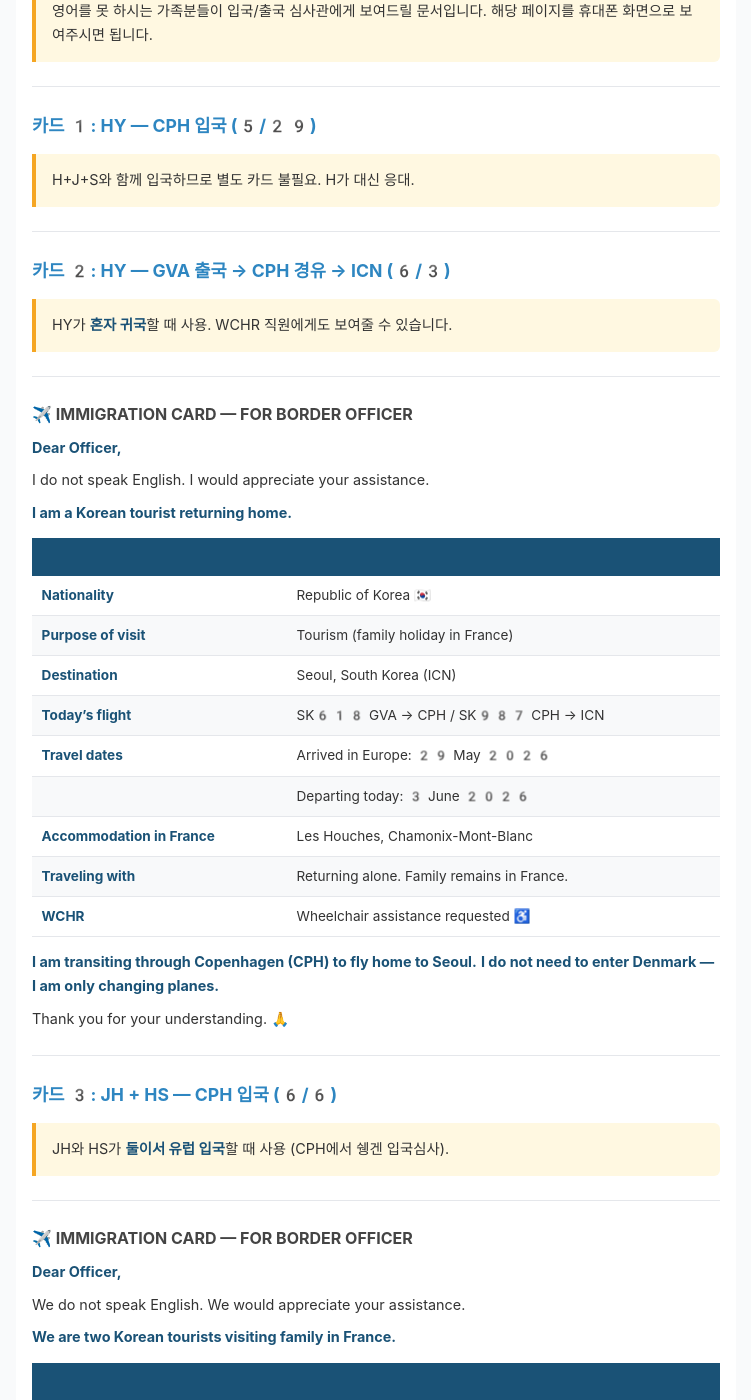
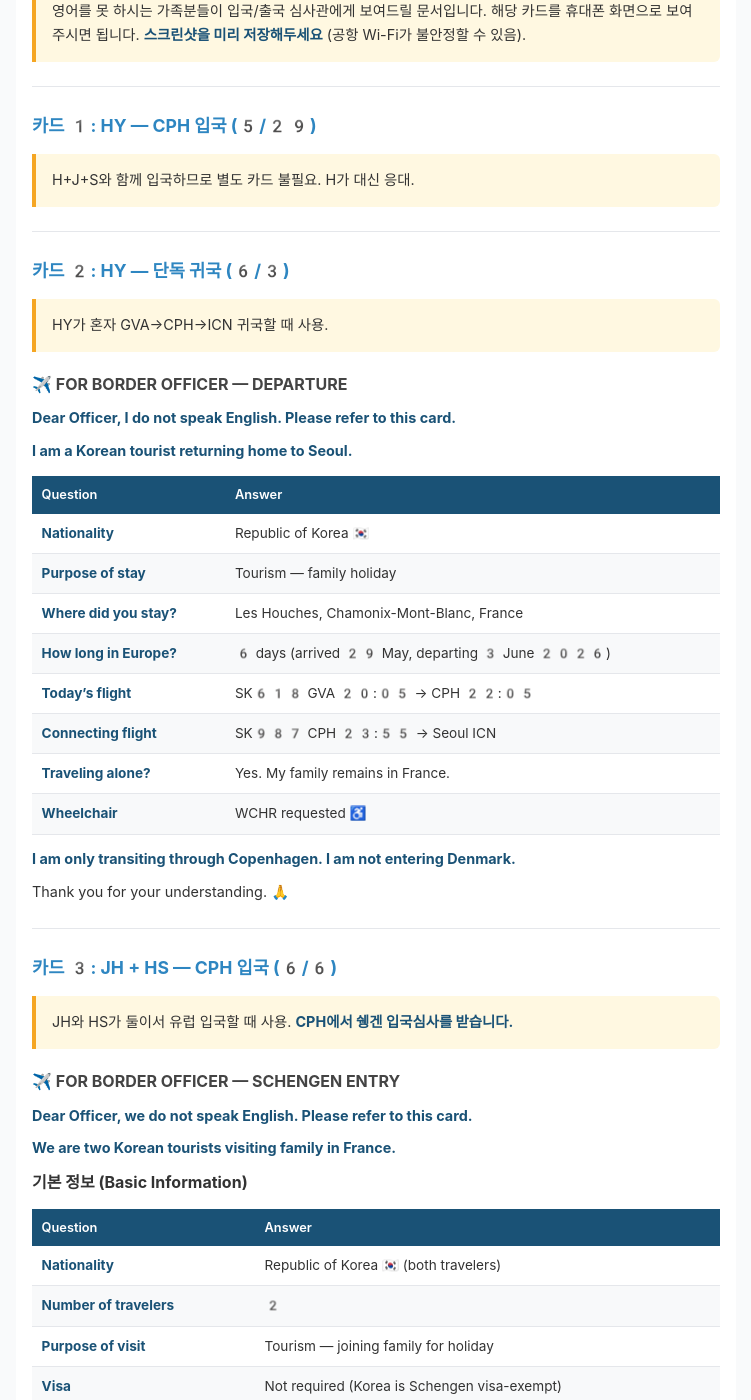
Before and after one commit to hyeokinro/travel-montblanc-2026, a Jekyll site: the page built from docs/immigration-cards.md, in a window 1280 px wide and 1400 px high, scrolled down 328 px. Shown: the whole window, without its empty margins (264-1015 px from the left). Built offline with Jekyll 4.4.1, drawn with Linux system fonts in a browser that asks for light colours; our own code applies the rules of GitHub Pages for plain Markdown files; some of the changed text lies outside the part shown.

Commit message:
Enhanced immigration cards with full Q&A
- Added: accommodation address, contact phone, financial means
- Added: common border officer questions with Korean guide
- Added: list of supporting documents to prepare
- Added: usage tips (screenshots, key English words)
- Card 2 (HY departure): stay duration, accommodation details
- Card 3 (JH+HS entry): full Schengen entry info including
  accommodation, family contact, finances, insurance, return ticket

```diff
--- a/docs/immigration-cards.md
+++ b/docs/immigration-cards.md
@@ -7,7 +7,8 @@ layout: default
 [← 메인으로 돌아가기](../)
 
 > 영어를 못 하시는 가족분들이 입국/출국 심사관에게 보여드릴 문서입니다.
-> 해당 페이지를 휴대폰 화면으로 보여주시면 됩니다.
+> 해당 카드를 휴대폰 화면으로 보여주시면 됩니다.
+> **스크린샷을 미리 저장해두세요** (공항 Wi-Fi가 불안정할 수 있음).
 
 ---
 
@@ -17,34 +18,28 @@ layout: default
 
 ---
 
-## 카드 2: HY — GVA 출국 → CPH 경유 → ICN (6/3)
+## 카드 2: HY — 단독 귀국 (6/3)
 
-> HY가 **혼자 귀국**할 때 사용. WCHR 직원에게도 보여줄 수 있습니다.
+> HY가 혼자 GVA→CPH→ICN 귀국할 때 사용.
 
----
+### ✈️ FOR BORDER OFFICER — DEPARTURE
 
-### ✈️ IMMIGRATION CARD — FOR BORDER OFFICER
+**Dear Officer, I do not speak English. Please refer to this card.**
 
-**Dear Officer,**
+**I am a Korean tourist returning home to Seoul.**
 
-I do not speak English. I would appreciate your assistance.
+| Question | Answer |
+|----------|--------|
+| **Nationality** | Republic of Korea 🇰🇷 |
+| **Purpose of stay** | Tourism — family holiday |
+| **Where did you stay?** | Les Houches, Chamonix-Mont-Blanc, France |
+| **How long in Europe?** | 6 days (arrived 29 May, departing 3 June 2026) |
+| **Today's flight** | SK618 GVA 20:05 → CPH 22:05 |
+| **Connecting flight** | SK987 CPH 23:55 → Seoul ICN |
+| **Traveling alone?** | Yes. My family remains in France. |
+| **Wheelchair** | WCHR requested ♿ |
 
-**I am a Korean tourist returning home.**
-
-| | |
-|---|---|
-| **Nationality** | Republic of Korea 🇰🇷 |
-| **Purpose of visit** | Tourism (family holiday in France) |
-| **Destination** | Seoul, South Korea (ICN) |
-| **Today's flight** | SK618 GVA → CPH / SK987 CPH → ICN |
-| **Travel dates** | Arrived in Europe: 29 May 2026 |
-| | Departing today: 3 June 2026 |
-| **Accommodation in France** | Les Houches, Chamonix-Mont-Blanc |
-| **Traveling with** | Returning alone. Family remains in France. |
-| **WCHR** | Wheelchair assistance requested ♿ |
-
-**I am transiting through Copenhagen (CPH) to fly home to Seoul.**
-**I do not need to enter Denmark — I am only changing planes.**
+**I am only transiting through Copenhagen. I am not entering Denmark.**
 
 Thank you for your understanding. 🙏
 
@@ -52,52 +47,115 @@ Thank you for your understanding. 🙏
 
 ## 카드 3: JH + HS — CPH 입국 (6/6)
 
-> JH와 HS가 **둘이서 유럽 입국**할 때 사용 (CPH에서 쉥겐 입국심사).
+> JH와 HS가 둘이서 유럽 입국할 때 사용.
+> **CPH에서 쉥겐 입국심사를 받습니다.**
 
----
+### ✈️ FOR BORDER OFFICER — SCHENGEN ENTRY
 
-### ✈️ IMMIGRATION CARD — FOR BORDER OFFICER
-
-**Dear Officer,**
-
-We do not speak English. We would appreciate your assistance.
+**Dear Officer, we do not speak English. Please refer to this card.**
 
 **We are two Korean tourists visiting family in France.**
 
-| | |
-|---|---|
+#### 기본 정보 (Basic Information)
+
+| Question | Answer |
+|----------|--------|
 | **Nationality** | Republic of Korea 🇰🇷 (both travelers) |
 | **Number of travelers** | 2 |
-| **Purpose of visit** | Tourism (joining family in France) |
-| **Destination** | Les Houches, Chamonix-Mont-Blanc, France |
+| **Purpose of visit** | Tourism — joining family for holiday |
+| **Visa** | Not required (Korea is Schengen visa-exempt) |
+
+#### 여행 일정 (Travel Schedule)
+
+| Question | Answer |
+|----------|--------|
 | **Today's flight** | SK988 ICN → CPH / SK613 CPH → GVA |
-| **Travel dates** | Arriving: 6 June 2026 |
-| | Departing Europe: 11 June 2026 |
-| **Return flight** | SK618 GVA → CPH / SK987 CPH → ICN |
-| **Accommodation** | Les Houches, Chamonix-Mont-Blanc, France |
-| **Family contact in France** | Son-in-law / nephew is waiting at GVA airport |
-| **WCHR** | Wheelchair assistance requested ♿ (both) |
+| **Final destination** | Les Houches, Chamonix-Mont-Blanc, **France** |
+| **Arrival in Europe** | 6 June 2026 |
+| **Departure from Europe** | 11 June 2026 |
+| **Length of stay** | 5 days |
+| **Return flight** | SK618 GVA → CPH → ICN on 11 June 2026 |
 
-**We are transiting through Copenhagen (CPH) to reach Geneva (GVA), Switzerland.**
-**Our final destination is France.**
+#### 숙소 (Accommodation)
+
+| Question | Answer |
+|----------|--------|
+| **Hotel/Apartment** | Cristal Des Alpes |
+| **Address** | 10 Chemin du Bourgeat, 74310 Les Houches, France |
+| **Booked via** | Booking.com (confirmation available on phone) |
+
+#### 가족/연락처 (Family Contact in France)
+
+| Question | Answer |
+|----------|--------|
+| **Who are you visiting?** | Son / Son-in-law — already in France |
+| **Contact phone** | *(H의 프랑스 현지 번호 또는 한국 번호 기입)* |
+| **Picking you up?** | Yes, family member is waiting at GVA airport |
+
+#### 재정 (Financial Means)
+
+| Question | Answer |
+|----------|--------|
+| **Who is paying?** | Family member (son / son-in-law) |
+| **Do you have money/cards?** | Yes — credit card and cash (EUR) |
+
+#### 기타 (Other)
+
+| Question | Answer |
+|----------|--------|
+| **Wheelchair** | WCHR requested ♿ (both travelers) |
+| **Transit only at CPH?** | Yes — continuing to Geneva (GVA), then France |
+| **Travel insurance** | Yes (policy available on phone) |
+
+**We are transiting through Copenhagen to reach Geneva, Switzerland.**
+**Our final destination is Les Houches, France.**
 **A family member is picking us up at Geneva airport.**
 
 Thank you for your understanding. 🙏
 
 ---
 
+## 함께 준비할 서류
+
+심사관이 카드를 본 후 추가로 요청할 수 있는 서류:
+
+| 서류 | 준비 방법 |
+|------|----------|
+| **여권** | 필수. 유효기간 6개월 이상 |
+| **귀국 항공권** | e-ticket PDF 또는 스크린샷 |
+| **숙소 예약 확인서** | Booking.com 앱 또는 PDF |
+| **여행자보험 증서** | PDF 또는 스크린샷 |
+| **신용카드** | 재정 증명용 (보여주기만) |
+
+> 💡 **팁**: 위 서류를 모두 **휴대폰 사진첩에 스크린샷으로 저장**해두면 인터넷 없이도 바로 보여줄 수 있어요.
+
+---
+
+## 심사관이 자주 묻는 질문 (참고용)
+
+영어를 못 하시면 카드를 가리키면 됩니다.
+
+| 영어 질문 | 의미 | 카드에서 가리킬 곳 |
+|-----------|------|-----------------|
+| "Purpose of visit?" | 방문 목적 | Tourism — family holiday |
+| "Where are you staying?" | 어디서 묵나 | Accommodation 표 |
+| "How long?" | 얼마나 체류 | Length of stay: 5 days |
+| "Return ticket?" | 귀국 티켓 있나 | Return flight 행 + e-ticket 보여주기 |
+| "Do you have money?" | 돈 있나 | Financial means 표 + 카드 보여주기 |
+| "Who are you visiting?" | 누구 만나러 왔나 | Family contact 표 |
+| "Address?" | 숙소 주소 | Accommodation 주소 |
+
+---
+
 ## 사용 방법
 
-1. 휴대폰에서 이 페이지를 열어두기 (오프라인용으로 스크린샷도 저장)
-2. 입국/출국 심사대에서 **여권과 함께** 화면을 보여주기
-3. WCHR 직원에게도 미리 보여주면 도움됨
-4. 심사관이 추가 질문 시 **e-ticket(탑승권)**과 **숙소 예약 확인서**를 함께 제시
+1. **출발 전**: 이 페이지를 열어서 해당 카드 부분을 **스크린샷**으로 저장
+2. **입국/출국 심사대**: 여권 내밀면서 **"Please"** 한마디와 함께 화면 보여주기
+3. **WCHR 직원에게도** 미리 보여주면 직원이 심사 과정을 도와줌
+4. 심사관이 추가 질문하면 **e-ticket, 숙소 확인서, 보험증서** 차례로 보여주기
 
-> 💡 혹시 심사관이 추가로 물어보면, 가장 중요한 단어:
-> - "Tourism" (관광)
-> - "France" (목적지)
-> - "Family" (가족)
-> - "Transit" (환승)
+> 가장 중요한 영어 4단어만 기억하세요:
+> **"Tourism"** · **"France"** · **"Family"** · **"Transit"**
 
 ---
 
```
